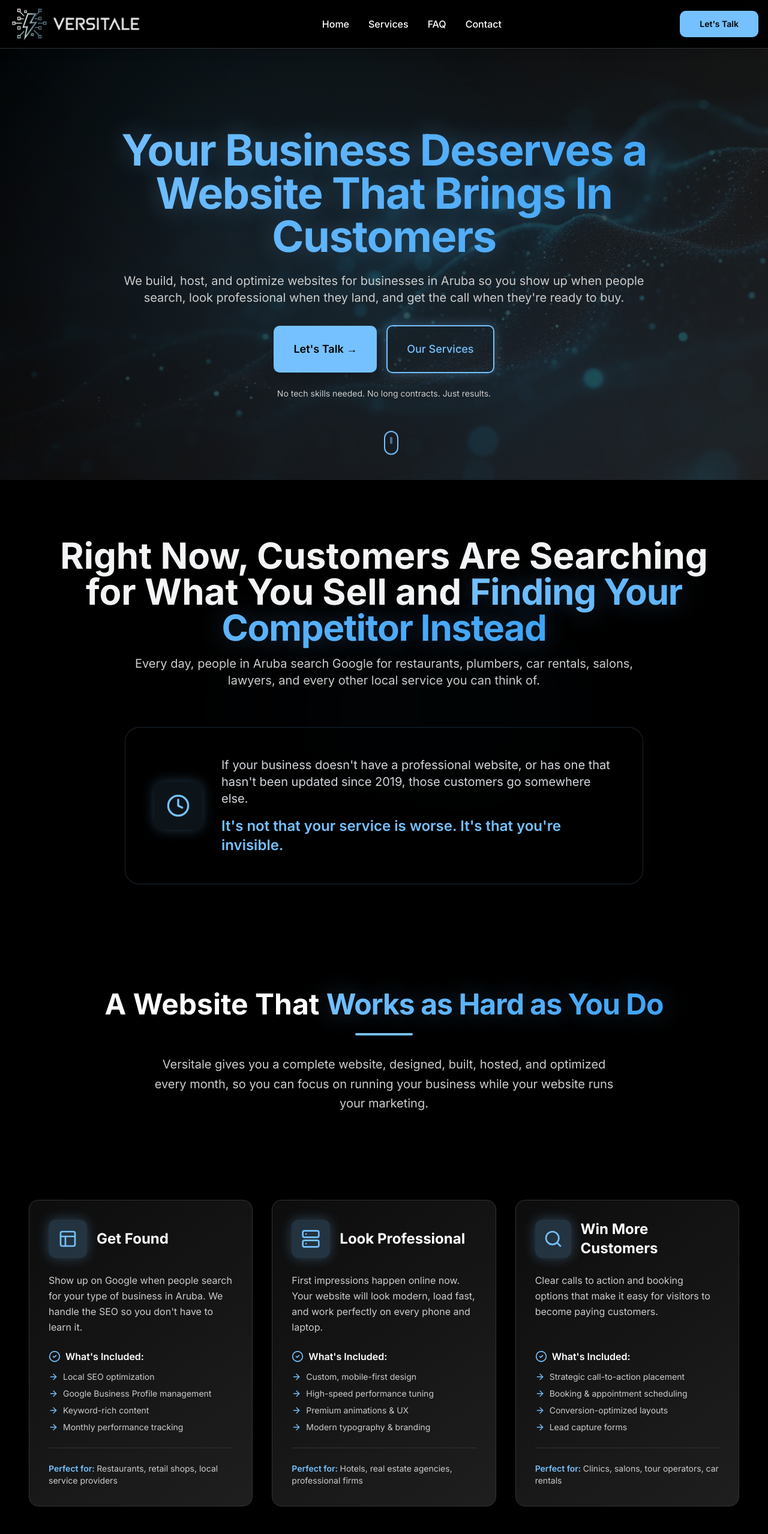
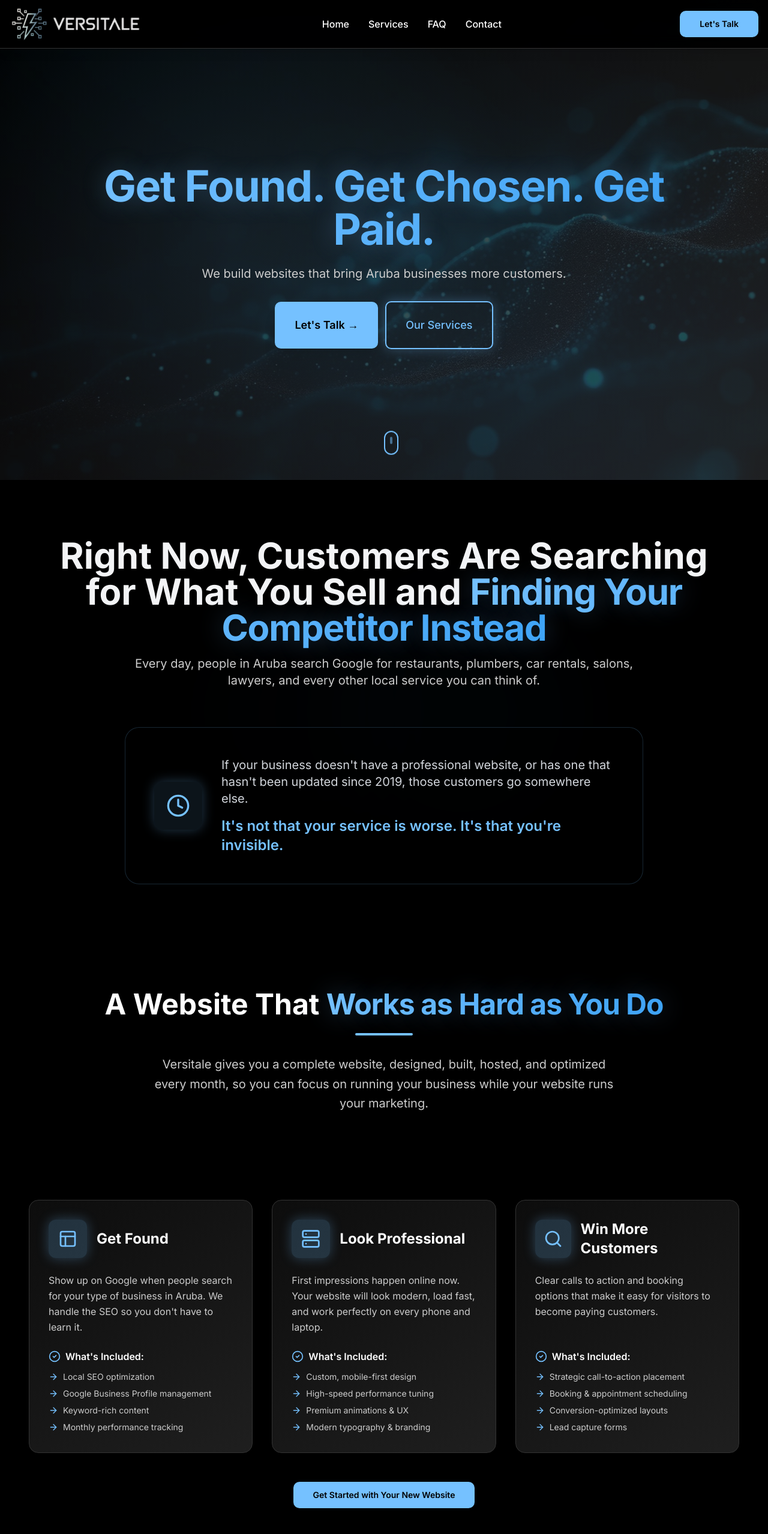
Before and after one commit to helloversitale/versitale, a React (Vite) app: page / in a window 1280 px wide. Shown: the top 2557 px of the page at 60% size. Built offline with nearby package versions, Linux system fonts and the light colour scheme.

Commit message:
Copy for hero section , change for the buttons on mobile, removing service "perfect for"

```diff
--- a/src/components/contact-section.tsx
+++ b/src/components/contact-section.tsx
@@ -83,57 +83,9 @@ export const ContactSection = () => {
           </p>
         </div>
 
-        <div className="grid lg:grid-cols-5 gap-12 max-w-5xl mx-auto">
-          {/* Contact Info */}
-          <div className="lg:col-span-2 space-y-6">
-            <h3 className="text-2xl font-semibold mb-8 text-gray-100">Contact Information</h3>
-
-            <div className="service-card p-6 rounded-xl group">
-              <div className="flex items-center gap-4">
-                <div className="w-12 h-12 bg-primary/10 rounded-lg flex items-center justify-center group-hover:bg-primary/20 transition-colors">
-                  <Mail className="w-6 h-6 text-primary" />
-                </div>
-                <div>
-                  <h4 className="font-semibold text-gray-200">Email Us</h4>
-                  <a href="mailto:hello@versitale.com" className="text-primary hover:underline text-sm font-medium">
-                    hello@versitale.com
-                  </a>
-                </div>
-              </div>
-            </div>
-
-            <div className="service-card p-6 rounded-xl group">
-              <div className="flex items-center gap-4">
-                <div className="w-12 h-12 bg-primary/10 rounded-lg flex items-center justify-center group-hover:bg-primary/20 transition-colors">
-                  <Calendar className="w-6 h-6 text-primary" />
-                </div>
-                <div>
-                  <h4 className="font-semibold text-gray-200">Quick Response</h4>
-                  <p className="text-gray-400 text-sm">Within 24 business hours</p>
-                </div>
-              </div>
-            </div>
-
-            <div className="p-8 bg-gradient-to-br from-primary/5 to-transparent border border-primary/10 rounded-2xl mt-8">
-              <h4 className="text-lg font-medium text-primary mb-4">What You Get:</h4>
-              <ul className="space-y-3">
-                {[
-                  "100% Custom Design",
-                  "Managed Hosting Included",
-                  "Local SEO Strategy",
-                  "Mobile-First Experience"
-                ].map((item, i) => (
-                  <li key={i} className="flex items-start gap-3 text-sm text-gray-400">
-                    <CheckCircle2 className="w-4 h-4 text-primary mt-0.5 shrink-0" />
-                    <span>{item}</span>
-                  </li>
-                ))}
-              </ul>
-            </div>
-          </div>
-
+        <div className="max-w-2xl mx-auto">
           {/* Form */}
-          <div className="lg:col-span-3">
+          <div className="w-full">
             <div className="service-card p-8 rounded-2xl relative overflow-hidden">
               {isSuccess ? (
                 <div className="py-12 text-center animate-fade-in">
@@ -142,7 +94,7 @@ export const ContactSection = () => {
                   </div>
                   <h3 className="text-2xl font-bold mb-4">Request Received!</h3>
                   <p className="text-muted-foreground mb-8">
-                    Thank you for reaching out. Our team of AI experts will review your request and contact you shortly.
+                    Thank you for reaching out. Our team will review your request and contact you shortly.
                   </p>
                   <Button
                     variant="outline"
--- a/src/components/hero-section.tsx
+++ b/src/components/hero-section.tsx
@@ -40,20 +40,19 @@ export const HeroSection = () => {
         <div className="max-w-5xl mx-auto">
           <h1 className="mb-6 leading-tight">
             <span className="block text-4xl md:text-6xl lg:text-7xl font-bold mb-4 gradient-text animate-fade-in opacity-0 [animation-delay:0.3s] [animation-fill-mode:forwards]">
-              Your Business Deserves a Website That Brings In Customers
+              Get Found. Get Chosen. Get Paid.
             </span>
           </h1>
 
           <p className="text-lg md:text-xl text-muted-foreground mb-8 max-w-4xl mx-auto leading-relaxed animate-fade-in opacity-0 [animation-delay:0.9s] [animation-fill-mode:forwards]">
-            We build, host, and optimize websites for businesses in Aruba so you show up when people search,
-            look professional when they land, and get the call when they're ready to buy.
+            We build websites that bring Aruba businesses more customers.
           </p>
 
-          <div className="flex flex-col sm:flex-row gap-4 justify-center items-center mb-6">
+          <div className="flex flex-row gap-3 justify-center items-center mb-6">
             <Button
               variant="hero"
               size="lg"
-              className="text-lg px-8 py-6 h-auto glow-ice-strong"
+              className="text-base sm:text-lg px-4 sm:px-8 py-5 sm:py-6 h-auto glow-ice-strong"
               onClick={scrollToContact}
             >
               Let's Talk →
@@ -61,17 +60,12 @@ export const HeroSection = () => {
             <Button
               variant="hero-outline"
               size="lg"
-              className="text-lg px-8 py-6 h-auto"
+              className="text-base sm:text-lg px-4 sm:px-8 py-5 sm:py-6 h-auto"
               onClick={scrollToServices}
             >
               Our Services
             </Button>
           </div>
-
-          <p className="text-sm text-muted-foreground animate-fade-in opacity-0 [animation-delay:1.2s] [animation-fill-mode:forwards]">
-            No tech skills needed. No long contracts. Just results.
-          </p>
-
         </div>
       </div>
 
--- a/src/components/services-section.tsx
+++ b/src/components/services-section.tsx
@@ -20,7 +20,6 @@ export const ServicesSection = () => {
         "Keyword-rich content",
         "Monthly performance tracking"
       ],
-      perfectFor: "Restaurants, retail shops, local service providers",
     },
     {
       icon: Server,
@@ -32,7 +31,6 @@ export const ServicesSection = () => {
         "Premium animations & UX",
         "Modern typography & branding"
       ],
-      perfectFor: "Hotels, real estate agencies, professional firms",
     },
     {
       icon: Search,
@@ -44,7 +42,6 @@ export const ServicesSection = () => {
         "Conversion-optimized layouts",
         "Lead capture forms"
       ],
-      perfectFor: "Clinics, salons, tour operators, car rentals",
     }
   ];
 
@@ -78,7 +75,7 @@ export const ServicesSection = () => {
                 {service.description}
               </p>
 
-              <div className="mb-6">
+              <div className="">
                 <h4 className="font-semibold mb-3 text-foreground flex items-center gap-2">
                   <CheckCircle2 className="w-5 h-5 text-primary" />
                   What's Included:
@@ -91,13 +88,6 @@ export const ServicesSection = () => {
                     </li>
                   ))}
                 </ul>
-              </div>
-
-              <div className="mt-auto pt-6 border-t border-border">
-                <p className="text-sm text-muted-foreground">
-                  <span className="font-semibold text-primary">Perfect for: </span>
-                  {service.perfectFor}
-                </p>
               </div>
             </div>
           ))}
```
